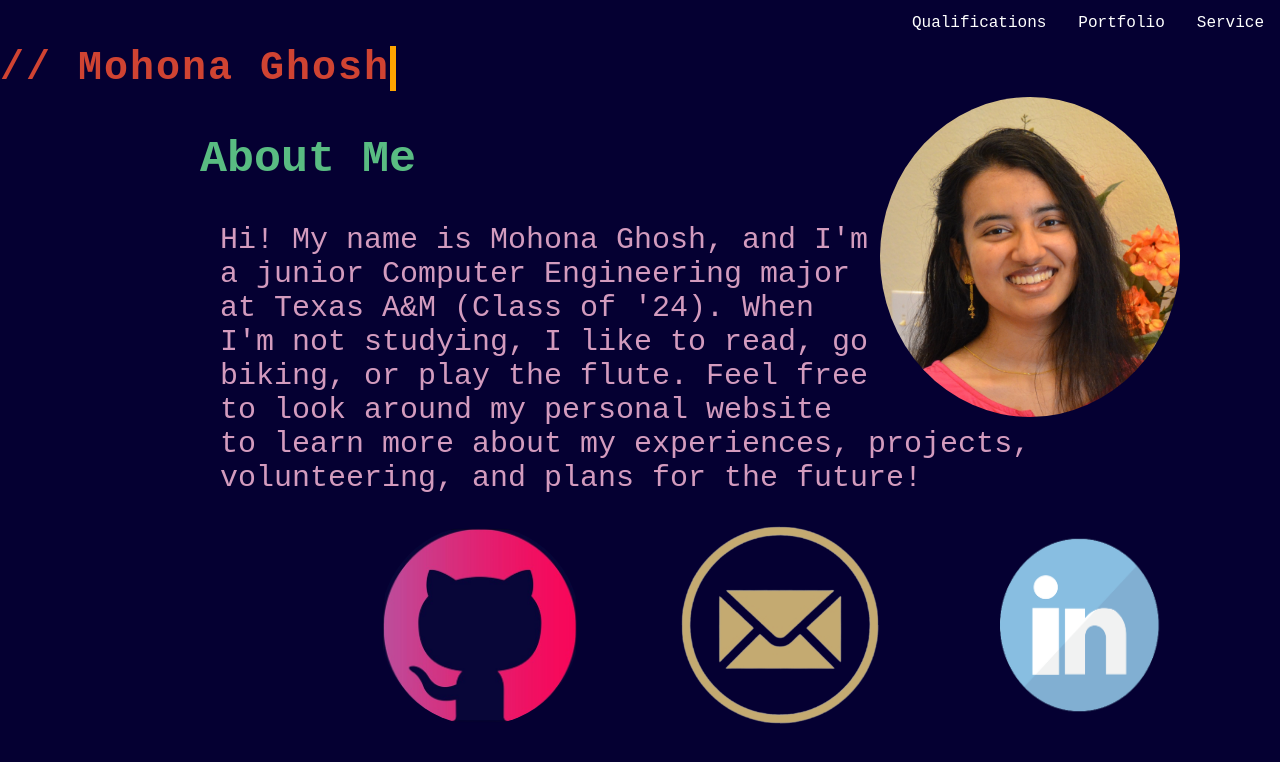
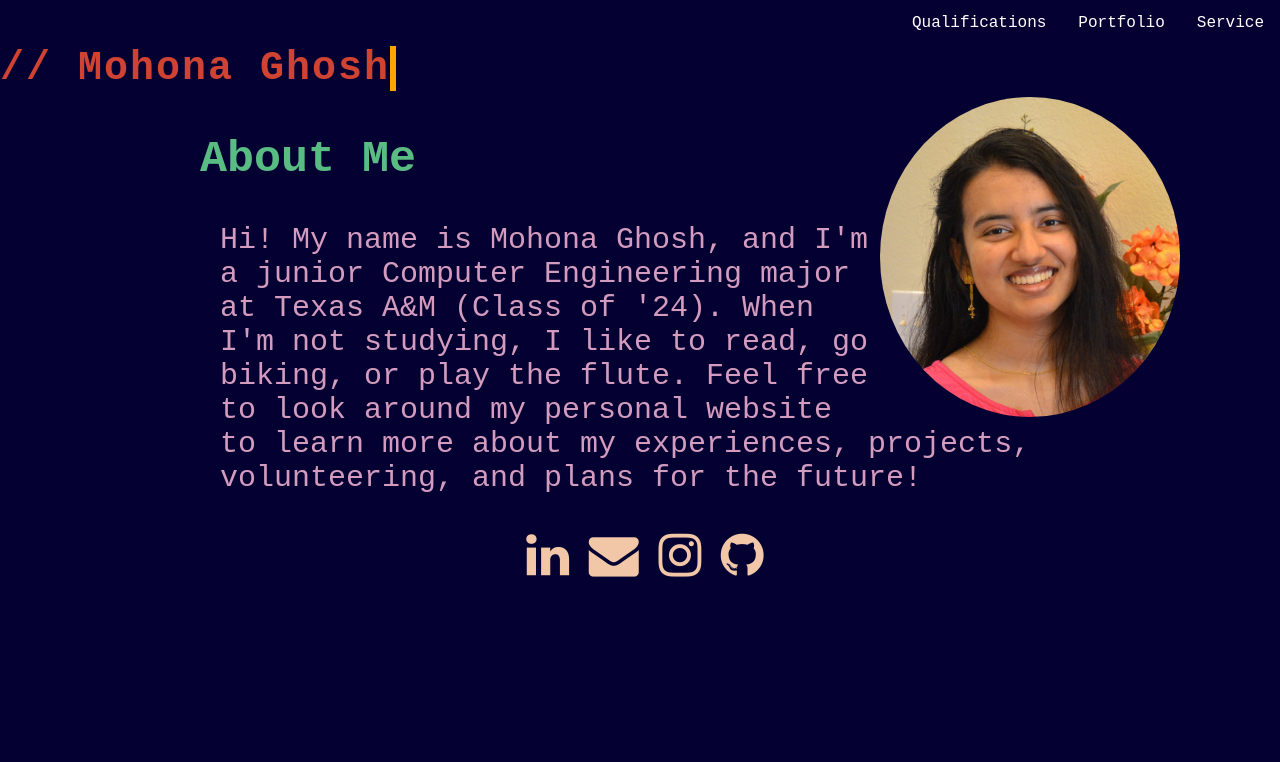
Before and after one commit to mochiflootloops/M-Personal-Website, a plain HTML site: page index.html in a window 1280 px wide. Drawn offline with Linux system fonts and the light colour scheme.

Commit message:
finished first style sheet

```diff
--- a/index.html
+++ b/index.html
@@ -5,6 +5,7 @@
             Mohona Ghosh -- Landing Page
         </title>
         <link id = "style-link" rel = "stylesheet" href = "coding.css">
+        <link rel="stylesheet" href="https://cdnjs.cloudflare.com/ajax/libs/font-awesome/4.7.0/css/font-awesome.min.css">
     </head>
     <body>
         <nav>
@@ -40,17 +41,28 @@
                 </p>
             </div>
         </div>
-        <div class = "contact-buttons">
+        <div class = "contact-links">
             <!-- Make contact links as pictures/icons-->
-            <a href = "https://www.linkedin.com/in/mohona-ghosh/" class = "logos">
-                <img src = "images/linkedin-removebg-preview.png" alt = "linkedin" width = 200 height = 200>
-            </a>
-            <a href = "mailto: mg62755@tamu.edu" class = "logos">
-                <img src = "images/mail-removebg-preview.png" alt = "mail" width = 200 height = 200>
-            </a>
-            <a href = "https://github.com/mochiflootloops" class = "logos">
-                <img src = "images/cool_github-removebg-preview.png" alt = "github" width = 200 height = 200>
-            </a>
+            <p id = "linkedin">
+                <a href = "https://www.linkedin.com/in/mohona-ghosh/">
+                    <i class = "fa fa-linkedin"></i>
+                </a>
+            </p>
+            <p id = "mail">
+                <a href = "mailto: mg62755@tamu.edu">
+                   <i class = "fa fa-envelope"></i>
+                </a>
+            </p>
+            <p id = "instagram">
+                <a href = "https://www.instagram.com/mohona.g/">
+                    <i class = "fa fa-instagram"></i>
+                </a>
+            </p>
+            <p id = "github">
+                <a href = "https://github.com/mochiflootloops">
+                        <i class = "fa fa-github"></i>
+                    </a>
+            </p>
         </div>
     </body>
 </html>
```
Also changed, not shown: service.html (+8 -0 lines).
